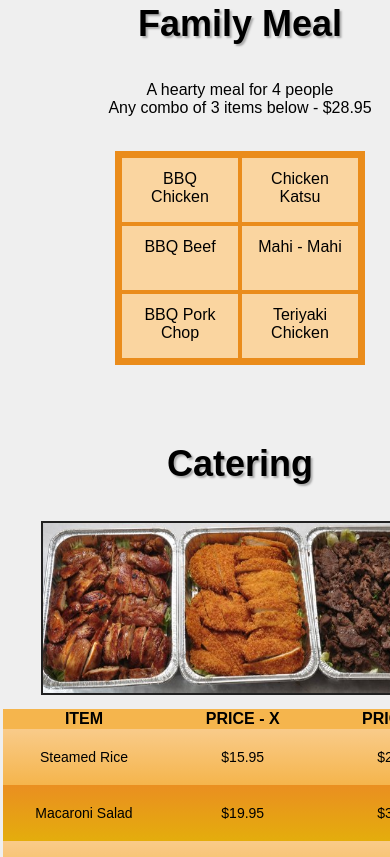
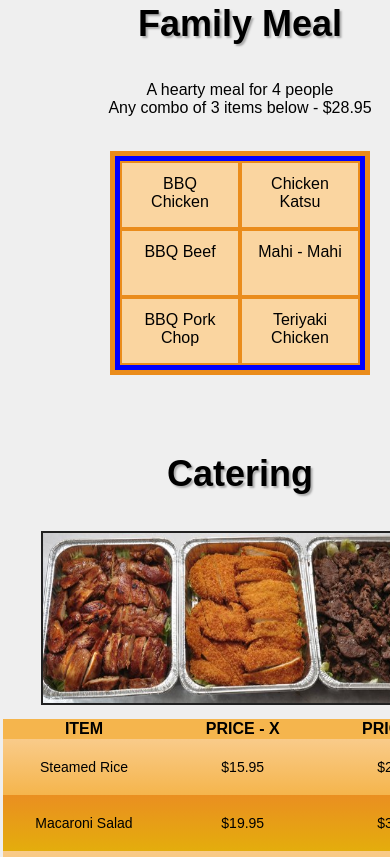
Before and after one commit to AlteredCow/aloha_web, a plain HTML site: page Aloha/Full.html in a window 390 px wide. Shown: the part 5147-6004 px from the top of the page. Drawn offline with nearby package versions, Linux system fonts and the light colour scheme.

Commit message:
progress
resolved menu-zoomed concern -- cleaned some clutter -- added color to
'Other' notes

```diff
--- a/Aloha/FullCSS.css
+++ b/Aloha/FullCSS.css
@@ -128,7 +128,9 @@ th{
 
 }
 
+#mainContentWrapper, #navWrapper{
 
+}
 #navWrapper{
 	float: right;
 	width: 20%;
@@ -180,6 +182,7 @@ th{
 
 #welcomeText{
 	display: block;
+	text-align: left;
 	font-size: 48px;
 	text-shadow: 0px 0px 5px #fff;
 	-moz-text-shadow: 0 0 5px #fff;
@@ -213,10 +216,6 @@ th{
 	color: #5A3FEF;
 }
 
-{
-	background: #aaa;
-	color: #fff;
-}
 
 #leftSideAsian{
 	width: 50%;
@@ -266,6 +265,8 @@ th{
 #family_food, #cateringNotes{
 	border: 5px solid #EA8C1B;
 	min-width: 600px;
+	padding: 5px;
+	background: blue;
 
 }
 
@@ -312,7 +313,8 @@ th{
 /* ------------------------------------------------- */
 
 /* ----- P*: Media Screen ---- */
-@media screen and (max-width: 950px){
+
+@media screen and (max-width: 1150px){
 	body{
 		min-width: 600px;
 	}
@@ -324,8 +326,6 @@ th{
 
 	 #otherArea ul{
 		min-width: 140px;
-
-
 	 }
 
 	#family_food li{
@@ -337,7 +337,6 @@ th{
 	}
 
 	#welcomeText{
-		text-align: left;
 		font-size:  36px;
 	}
 
--- a/Aloha/FullJavaScript.js
+++ b/Aloha/FullJavaScript.js
@@ -65,8 +65,7 @@ window.addEventListener("scroll", function(func) {
 				"position": "fixed",
 				"top":0,
 				"right": 0,
-				"float":"right",
-				"width":"20%"
+
 
 			});
 	} else {
```
Also changed, not shown: @NotesToSelf.txt.
